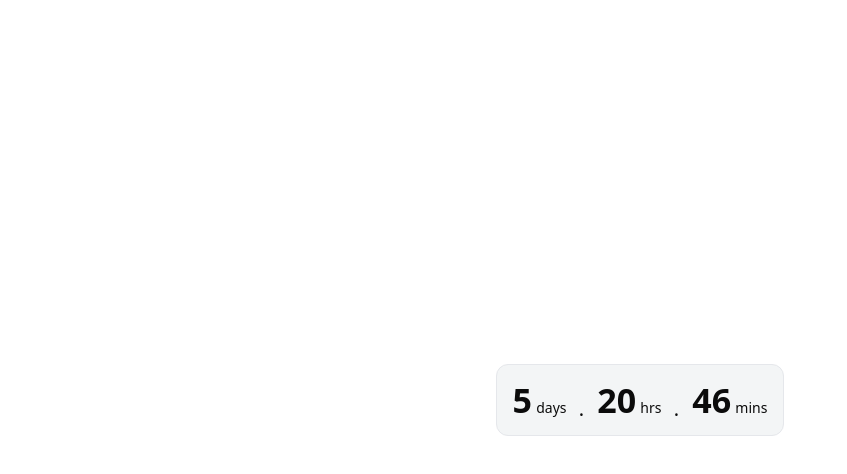
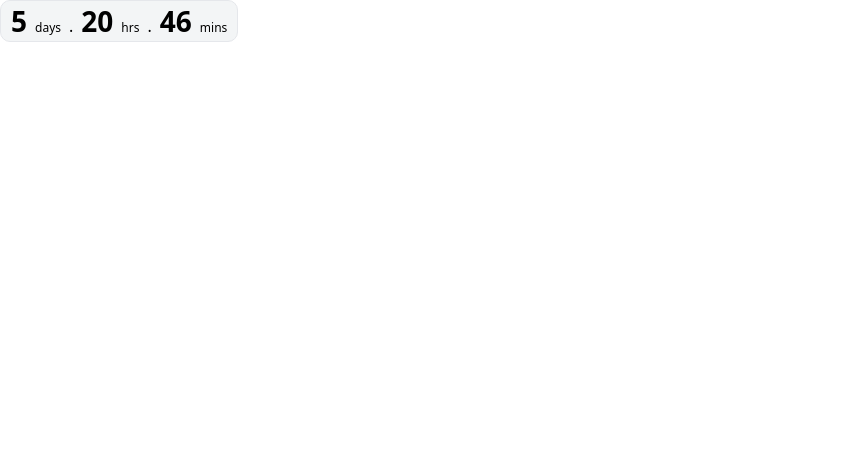
Before and after one commit to vnegro06/countdown, a plain HTML site: page index.html in a window 1280 px wide. Shown: the whole page, without its empty margins (0-847 px from the left). Drawn offline with Linux system fonts and the light colour scheme.

Commit message:
Update index.html

```diff
--- a/index.html
+++ b/index.html
@@ -3,51 +3,58 @@
 <head>
 <meta charset="utf-8" />
 <meta name="viewport" content="width=device-width,initial-scale=1" />
-<title>Countdown</title>
+<title>Countdown (tight)</title>
 <style>
-  :root{--bg:#f3f5f6;--bd:#e5e7eb;--fg:#0b0b0b}
-  html,body{height:100%;margin:0}
-  body{display:flex;align-items:center;justify-content:center;font-family:system-ui,-apple-system,Segoe UI,Roboto,Helvetica,Arial;background:transparent;color:var(--fg)}
-  .pill{display:inline-block;padding:12px 16px;border-radius:12px;border:1px solid var(--bd);background:var(--bg);font-variant-numeric:tabular-nums}
-  .num{font-size:34px;font-weight:800}
-  .lbl{font-size:14px}
-  .sep{font-size:20px; padding:0 8px; vertical-align:middle}
+  /* Remove any extra vertical space */
+  html,body { margin:0; padding:0; height:auto; background:transparent; }
+
+  /* Keep it compact */
+  .pill{
+    display:inline-flex;
+    align-items:baseline;
+    gap:8px;
+    padding:6px 10px;                /* ↓ smaller padding */
+    border-radius:10px;
+    border:1px solid #e5e7eb;
+    background:#f3f5f6;
+    font-family:system-ui,-apple-system,Segoe UI,Roboto,Helvetica,Arial;
+    font-variant-numeric:tabular-nums;
+    line-height:1;                    /* ↓ tight line-height */
+  }
+  .num { font-size:28px; font-weight:800; }   /* ↓ smaller numbers */
+  .lbl { font-size:12px; }
+  .sep { font-size:16px; line-height:1; }
 </style>
 </head>
 <body>
   <div class="pill" id="pill" aria-live="polite">
     <span id="d" class="num">0</span> <span class="lbl">days</span>
-    <span class="sep"> . </span>
+    <span class="sep">.</span>
     <span id="h" class="num">00</span> <span class="lbl">hrs</span>
-    <span class="sep"> . </span>
+    <span class="sep">.</span>
     <span id="m" class="num">00</span> <span class="lbl">mins</span>
   </div>
 
 <script>
 (function(){
-  // Target: Oct 11, 2025 @ 9:00 AM New York (EDT = UTC-4) => 13:00 UTC
-  var targetMs = Date.UTC(2025, 9, 11, 13, 0, 0); // months are 0-based (9 = October)
-
+  // Oct 11, 2025 @ 9:00 AM New York (EDT = UTC-4) => 13:00 UTC
+  var targetMs = Date.UTC(2025, 9, 11, 13, 0, 0); // month index: 0=Jan, so 9=Oct
   function pad(n){ return String(n).padStart(2,'0'); }
-
   function tick(){
     var diff = targetMs - Date.now();
     if (diff <= 0){
       document.getElementById('pill').textContent = 'Registration is happening now!';
-      clearInterval(t);
-      return;
+      clearInterval(t); return;
     }
     var days  = Math.floor(diff / 86400000);
     var hours = Math.floor((diff % 86400000) / 3600000);
     var mins  = Math.floor((diff % 3600000) / 60000);
-
     document.getElementById('d').textContent = days;
     document.getElementById('h').textContent = pad(hours);
     document.getElementById('m').textContent = pad(mins);
   }
-
   tick();
-  var t = setInterval(tick, 30000); // update every 30s
+  var t = setInterval(tick, 30000);
 })();
 </script>
 </body>
```
